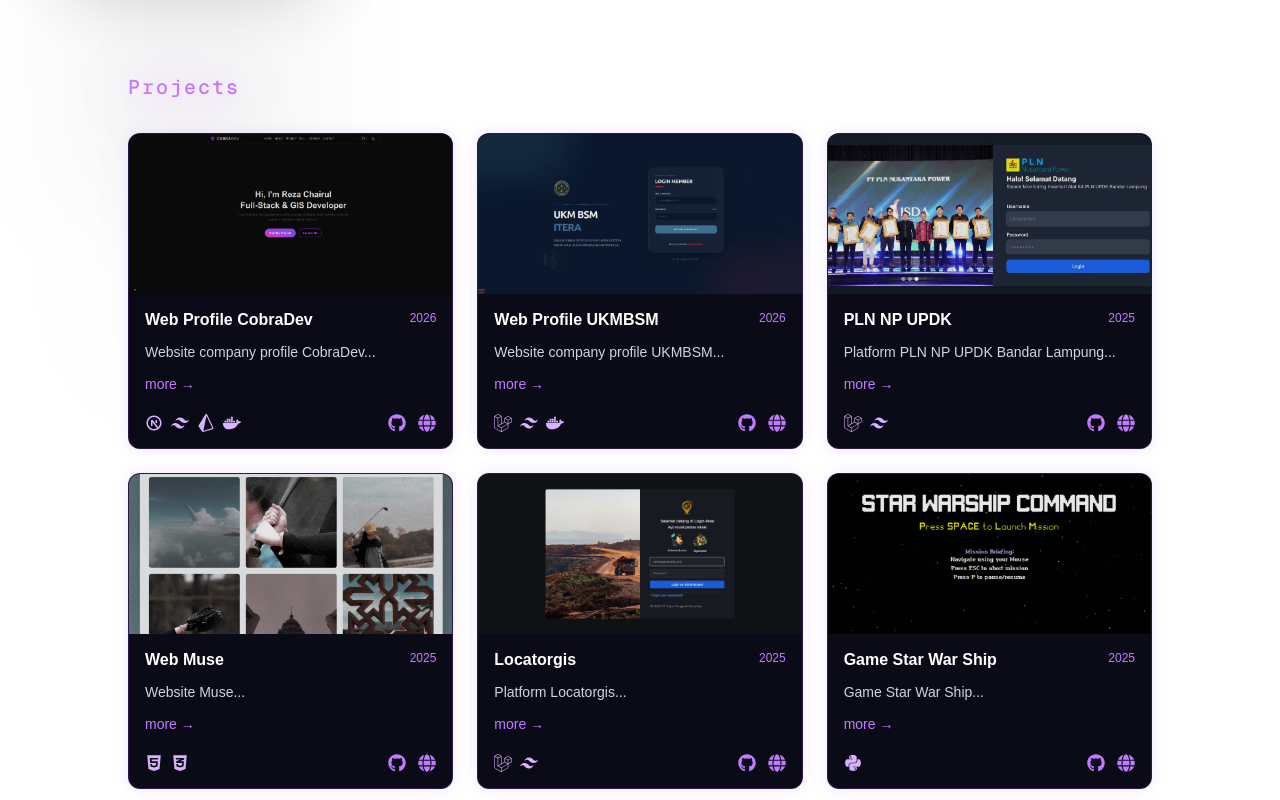
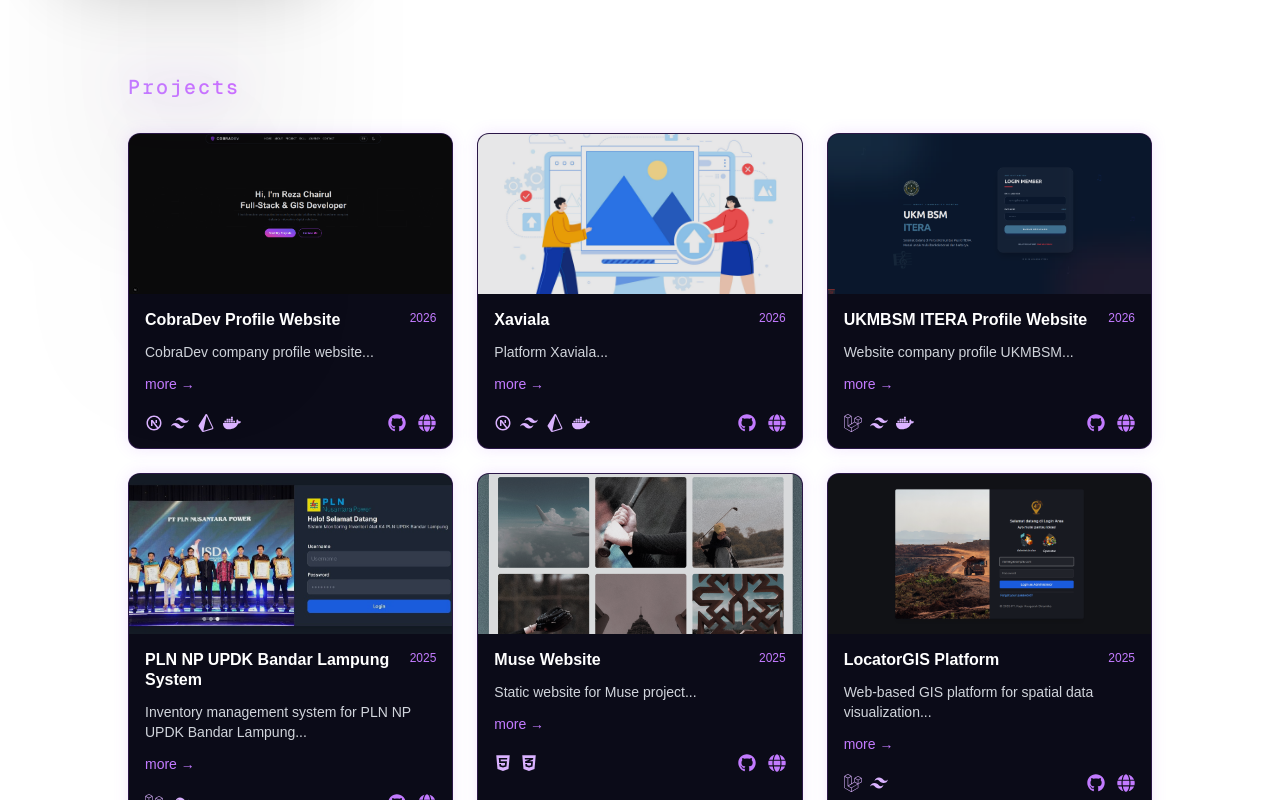
Before and after one commit to rezachairul/cobra-dev, a Next.js app: page /home in a window 1280 px wide. Shown: the part 1440-2240 px from the top of the page. Built offline with nearby package versions, Linux system fonts and the light colour scheme.

Commit message:
feat: enhance project section with multilingual support for titles, excerpts, and descriptions

```diff
--- a/data/projects.js
+++ b/data/projects.js
@@ -31,12 +31,47 @@ import { RiNextjsLine } from "react-icons/ri";
 export const projects = [
   {
     id: 1,
-    title: "Web Profile CobraDev",
+    title: {
+      EN: "CobraDev Profile Website",
+      ID: "Web Profil CobraDev"
+    },
     slug: "web-profile-cobradev",
     year: 2026,
     src:"/assets/img/project/P_2026_Cobra.png",
-    excerpt: "Website company profile CobraDev...",
-    description: "Penjelasan lengkap CobraDev...",
+    excerpt: {
+      EN: "CobraDev company profile website...",
+      ID: "Website company profile CobraDev..."
+    },
+    description: {
+      EN: "Full explanation of CobraDev...",
+      ID: "Penjelasan lengkap CobraDev..."
+    },
+    githubUrl: "#",
+    siteUrl: "https://cobradev.vercel.app/home",
+    technologies: [
+      { name: "Next.js", icon: RiNextjsLine },
+      { name: "Tailwind", icon: SiTailwindcss },
+      { name: "Prisma", icon: SiPrisma },
+      { name: "Docker", icon: FaDocker }
+    ]
+  },
+  {
+    id: 2,
+    title: {
+      EN: "Xaviala",
+      ID: "Xaviala"
+    },
+    slug: "xaviala",
+    year: 2026,
+    src:"/assets/img/dummy.jpg",
+    excerpt: {
+      EN: "Platform Xaviala...",
+      ID: "Platform Xaviala..."
+    },
+    description: {
+      EN: "Full explanation of Xaviala...",
+      ID: "Penjelasan lengkap Xaviala..."
+    },
     githubUrl: "#",
     siteUrl: "#",
     technologies: [
@@ -44,32 +79,25 @@ export const projects = [
       { name: "Tailwind", icon: SiTailwindcss },
       { name: "Prisma", icon: SiPrisma },
       { name: "Docker", icon: FaDocker }
-
     ]
   },
-  // {
-  //   id: 2,
-  //   title: "Xaviala",
-  //   slug: "xaviala",
-  //   year: 2026,
-  //   src:"#",
-  //   excerpt: "Platform Xaviala...",
-  //   description: "Penjelasan lengkap Xaviala...",
-  //   githubUrl: "#",
-  //   siteUrl: "#",
-  //   technologies: [
-  //     { name: "Next.js", icon: RiNextjsLine },
-  //     { name: "Tailwind", icon: SiTailwindcss }
-  //   ]
-  // },
   {
     id: 3,
-    title: "Web Profile UKMBSM",
+    title: {
+      EN: "UKMBSM ITERA Profile Website",
+      ID: "Web Profil UKMBSM ITERA"
+    },
     slug: "web-profile-ukmbsm",
     year: 2026,
     src:"/assets/img/project/P_2026_ukmbsm.png",
-    excerpt: "Website company profile UKMBSM...",
-    description: "Penjelasan lengkap UKMBSM...",
+    excerpt: {
+      EN: "Website company profile UKMBSM...",
+      ID: "Website company profile UKMBSM..."
+    },
+    description: {
+      EN: "Full explanation of UKMBSM...",
+      ID: "Penjelasan lengkap UKMBSM..."
+    },
     githubUrl: "#",
     siteUrl: "#",
     technologies: [
@@ -80,27 +108,45 @@ export const projects = [
   },
   {
     id: 4,
-    title: "PLN NP UPDK",
+    title: {
+      EN: "PLN NP UPDK Bandar Lampung System",
+      ID: "Sistem PLN NP UPDK Bandar Lampung"
+    },
     slug: "pln-np-updk-bandar-lampung",
     year: 2025,
     src:"/assets/img/project/P_2025_PLN.jpg",
-    excerpt: "Platform PLN NP UPDK Bandar Lampung...",
-    description: "Penjelasan lengkap PLN NP UPDK Bandar Lampung...",
+    excerpt: {
+      EN: "Inventory management system for PLN NP UPDK Bandar Lampung...",
+      ID: "Sistem manajemen inventaris PLN NP UPDK Bandar Lampung..."
+    },
+    description: {
+      EN: "Full explanation of PLN NP UPDK Bandar Lampung system...",
+      ID: "Penjelasan lengkap sistem PLN NP UPDK Bandar Lampung..."
+    },
     githubUrl: "#",
     siteUrl: "#",
     technologies: [
-      { name: "Laravel.js", icon: FaLaravel },
+      { name: "Laravel", icon: FaLaravel },
       { name: "Tailwind", icon: SiTailwindcss }
     ]
   },
   {
     id: 5,
-    title: "Web Muse",
+    title: {
+      EN: "Muse Website",
+      ID: "Website Muse"
+    },
     slug: "web-muse",
     year: 2025,
     src:"/assets/img/project/P_2025_Muse.png",
-    excerpt: "Website Muse...",
-    description: "Penjelasan lengkap Muse...",
+    excerpt: {
+      EN: "Static website for Muse project...",
+      ID: "Website statis untuk proyek Muse..."
+    },
+    description: {
+      EN: "Full explanation of Muse website...",
+      ID: "Penjelasan lengkap website Muse..."
+    },
     githubUrl: "#",
     siteUrl: "#",
     technologies: [
@@ -110,60 +156,96 @@ export const projects = [
   },
   {
     id: 6,
-    title: "Locatorgis",
+    title: {
+      EN: "LocatorGIS Platform",
+      ID: "Platform LocatorGIS"
+    },
     slug: "locatorgis",
     year: 2025,
     src:"/assets/img/project/P_2025_locatorgis.png",
-    excerpt: "Platform Locatorgis...",
-    description: "Penjelasan lengkap Locatorgis...",
+    excerpt: {
+      EN: "Web-based GIS platform for spatial data visualization...",
+      ID: "Platform WebGIS untuk visualisasi data spasial..."
+    },
+    description: {
+      EN: "Full explanation of LocatorGIS platform...",
+      ID: "Penjelasan lengkap platform LocatorGIS..."
+    },
     githubUrl: "#",
     siteUrl: "#",
     technologies: [
-      { name: "Laravel.js", icon: FaLaravel },
+      { name: "Laravel", icon: FaLaravel },
       { name: "Tailwind", icon: SiTailwindcss }
     ]
   },
   {
     id: 7,
-    title: "Game Star War Ship",
+    title: {
+      EN: "Star War Ship Game",
+      ID: "Game Star War Ship"
+    },
     slug: "game-star-war-ship",
     year: 2025,
     src:"/assets/img/project/P_2025_Game.png",
-    excerpt: "Game Star War Ship...",
-    description: "Penjelasan lengkap Game Star War Ship...",
+    excerpt: {
+      EN: "Simple 2D shooting game built with Python...",
+      ID: "Game tembak-tembakan 2D sederhana menggunakan Python..."
+    },
+    description: {
+      EN: "Full explanation of Star War Ship game...",
+      ID: "Penjelasan lengkap game Star War Ship..."
+    },
     githubUrl: "#",
     siteUrl: "#",
     technologies: [
-      { name: "Python", icon: FaPython },
+      { name: "Python", icon: FaPython }
     ]
   },
   {
     id: 8,
-    title: "SDGS Center Itera",
+    title: {
+      EN: "SDGs Center ITERA Platform",
+      ID: "Platform SDGs Center ITERA"
+    },
     slug: "sdgs-center-itera",
     year: 2024,
     src:"/assets/img/project/P_2024_SDGS_Center_Itera.png",
-    excerpt: "Platform SDGS Center Itera...",
-    description: "Penjelasan lengkap SDGS Center Itera...",
+    excerpt: {
+      EN: "Web platform for SDGs Center ITERA information system...",
+      ID: "Platform web untuk sistem informasi SDGs Center ITERA..."
+    },
+    description: {
+      EN: "Full explanation of SDGs Center ITERA platform...",
+      ID: "Penjelasan lengkap platform SDGs Center ITERA..."
+    },
     githubUrl: "#",
     siteUrl: "#",
     technologies: [
-      { name: "Laravel.js", icon: FaLaravel },
+      { name: "Laravel", icon: FaLaravel },
       { name: "Tailwind", icon: SiTailwindcss }
     ]
   },
   {
     id: 9,
-    title: "UI/UX Ruang Nada",
+    title: {
+      EN: "Ruang Nada UI/UX Design",
+      ID: "Desain UI/UX Ruang Nada"
+    },
     slug: "ui-ux-ruang-nada",
     year: 2024,
     src:"/assets/img/project/P_2024_IMK.png",
-    excerpt: "Website company profile Ruang Nada...",
-    description: "Penjelasan lengkap Ruang Nada...",
+    excerpt: {
+      EN: "UI/UX design for Ruang Nada music platform...",
+      ID: "Desain UI/UX untuk platform musik Ruang Nada..."
+    },
+    description: {
+      EN: "Full explanation of Ruang Nada UI/UX design...",
+      ID: "Penjelasan lengkap desain UI/UX Ruang Nada..."
+    },
     githubUrl: "#",
     siteUrl: "#",
     technologies: [
-      { name: "Figma", icon: FaFigma },
+      { name: "Figma", icon: FaFigma }
     ]
   },
 ]
--- a/sections/project.js
+++ b/sections/project.js
@@ -1,18 +1,27 @@
 // sections/project.js
 
+"use client";
 // Import
+import { useEffect, useRef, useState } from "react";
+
+import { useLanguage } from "@/context/LanguageContext";
 import { projects } from "../data/projects"
 import { FaGithub, FaGlobe } from "react-icons/fa";
 
 // Export
 export default function Project() {
+  const { language } = useLanguage();
+  const sectionText = {
+    EN: "Projects",
+    ID: "Proyek"
+  };
 
   return (
     <section id="project" className="py-20 px-6 mx-auto">
       <div className="max-w-5xl mx-auto">
         {/* Title */}
         <h2 className="text-lg md:text-xl font-medium font-mono mb-8 tracking-widest bg-gradient-to-r from-purple-400 via-fuchsia-500 to-purple-700 text-transparent bg-clip-text drop-shadow-[0_0_25px_rgba(168,85,247,0.8)]">
-          Projects
+          {sectionText[language]}
         </h2>
 
         {/* data */}
@@ -34,7 +43,7 @@ export default function Project() {
                 {/* TITLE + YEAR */}
                 <div className="flex justify-between items-start">
                   <h3 className="text-white font-semibold leading-tight">
-                    {project.title}
+                    {project.title[language]}
                   </h3>
                   <span className="text-xs text-purple-400">
                     {project.year}
@@ -43,7 +52,7 @@ export default function Project() {
 
                 {/* EXCERPT */}
                 <p className="text-sm text-gray-300">
-                  {project.excerpt}
+                  {project.excerpt[language]}
                 </p>
 
                 {/* MORE */}
```
